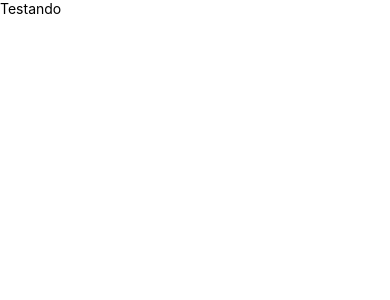
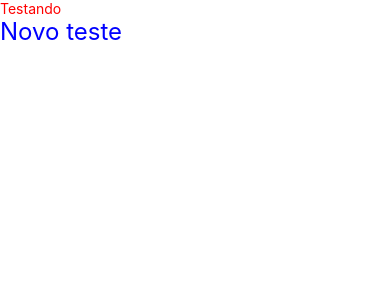
Before and after one commit to leogama09/react-native-sales, a React Native app: screen / in a window 390 px wide. Shown: the top 300 px of the page. Built offline with nearby package versions, Linux system fonts and the light colour scheme.

Commit message:
Inserting styled components

```diff
--- a/package.json
+++ b/package.json
@@ -26,7 +26,7 @@
     "react-native-screens": "^3.20.0",
     "react-native-vector-icons": "^9.2.0",
     "react-redux": "^8.0.5",
-    "styled-components": "^5.3.9"
+    "styled-components": "^5.3.10"
   },
   "devDependencies": {
     "@babel/core": "^7.20.0",
--- a/src/App.tsx
+++ b/src/App.tsx
@@ -1,11 +1,24 @@
-import { Text, View } from 'react-native';
+import { Text, View, StyleSheet } from 'react-native';
+import styled from "styled-components/native"
+
+const TextNew = styled.Text`
+    font-size: 24px;
+    color: blue;
+`
 
 const App = () => {
   return (
     <View>
-      <Text>Testando</Text>
+      <Text style={styles.container}>Testando</Text>
+      <TextNew>Novo teste</TextNew>
     </View>
   );
 };
 
+const styles = StyleSheet.create({
+    container: {
+        color: 'red'
+    }
+})
+
 export default App;
--- a/tsconfig.json
+++ b/tsconfig.json
@@ -1,3 +1,6 @@
 {
-  "extends": "@tsconfig/react-native/tsconfig.json"
+  "extends": "@tsconfig/react-native/tsconfig.json",
+  "compilerOptions": {
+    "types": ["jest", "@types/styled-components-react-native"]
+  }
 }
```
Also changed, not shown: 2 other files (tests, documents, lock files or other folders).
